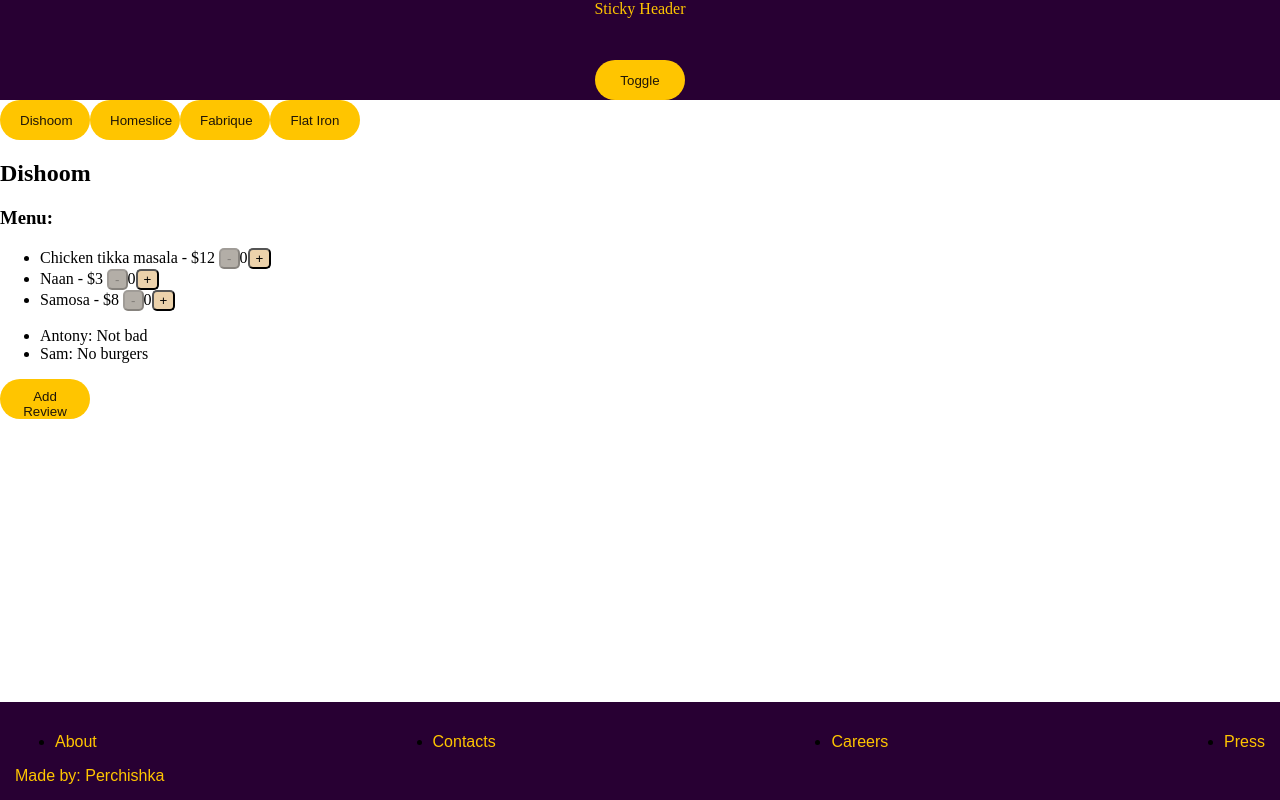
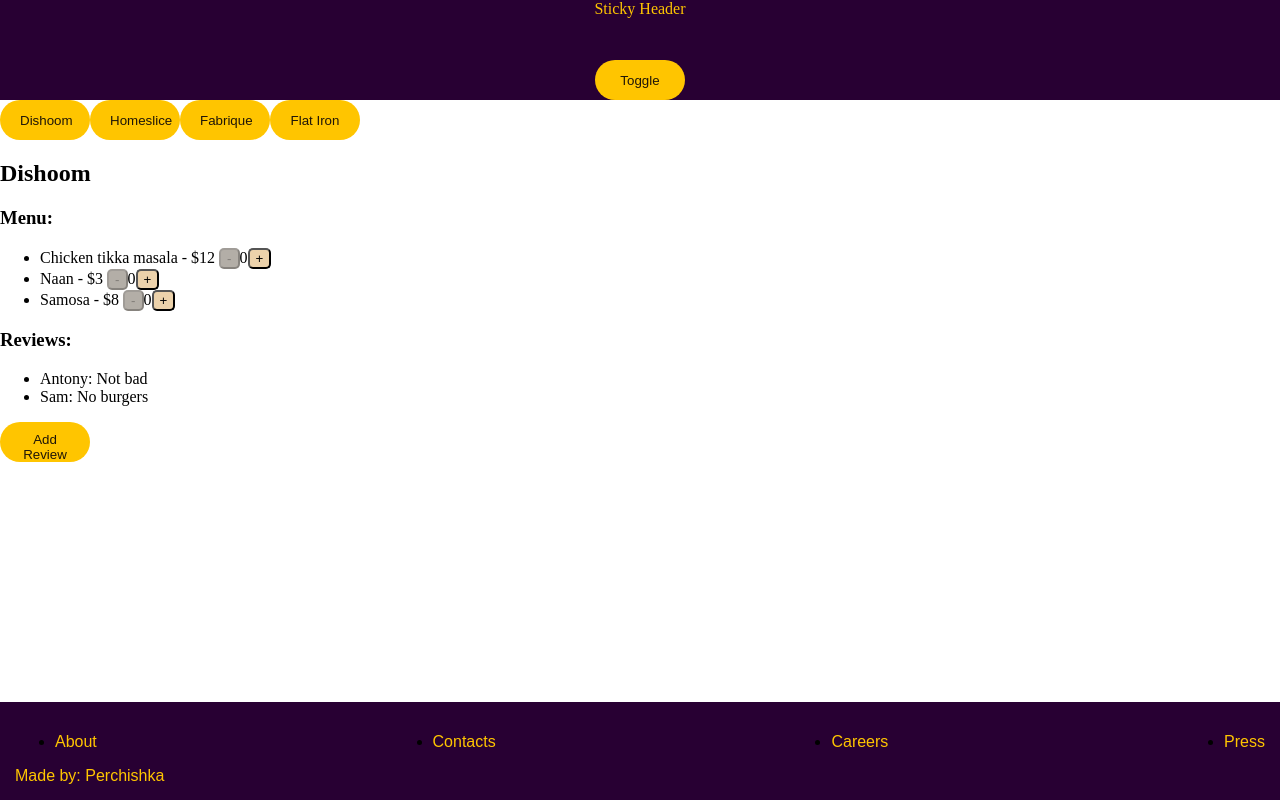
Before and after one commit to Perchishka/React_20230914, a React (Vite) app in the folder react_20230914/: page / in a window 1280 px wide. Built offline with nearby package versions, Linux system fonts and the light colour scheme.

Commit message:
some styles were removed, span replaced with div

```diff
--- a/react_20230914/src/components/Dish/component.jsx
+++ b/react_20230914/src/components/Dish/component.jsx
@@ -2,8 +2,8 @@
 
 export const Dish = ({ dish }) => {
   return (
-    <span>
+    <div>
       {dish.name} - ${dish.price} {<OrderCounter />}
-    </span>
+    </div>
   );
 };
--- a/react_20230914/src/components/Reviews/component.jsx
+++ b/react_20230914/src/components/Reviews/component.jsx
@@ -2,6 +2,8 @@
 
 export const Reviews = ({ reviews }) => {
   return (
+    <div>
+      <h3>Reviews: </h3>
     <ul>
       {reviews?.map((review) => (
         <li key={review.id}>
@@ -9,5 +11,6 @@
         </li>
       ))}
     </ul>
+    </div>
   );
 };
--- a/react_20230914/src/styles.css
+++ b/react_20230914/src/styles.css
@@ -7,7 +7,3 @@
     height: 100%;
     width: auto;
 }
-
-#modal-container{
-    z-index: 2;
-}
```
Also changed, not shown: react_20230914/src/components/AddReviewButton/component.jsx (+8 -3 lines).
